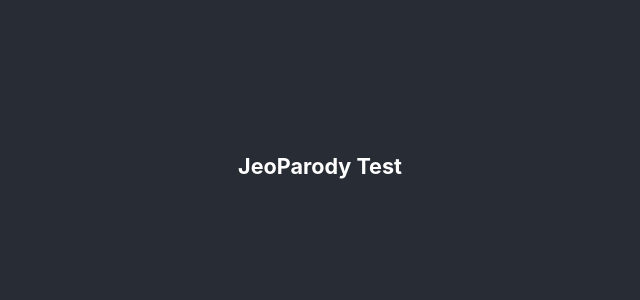
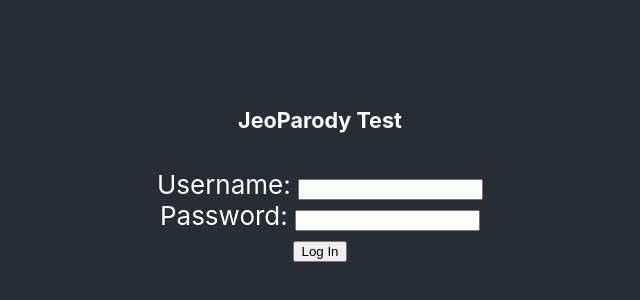
Before and after one commit to brittjavs/jeoparody-frontend, a React (Create React App) app: page / in a window 1280 px wide. Shown: the part 234-534 px from the top of the page, without its empty margins (320-960 px from the left). Built offline with nearby package versions, Linux system fonts and the light colour scheme.

Commit message:
created login component with a form and a handleSubmit and handleOnChange functions. Import Login inside of App.js

```diff
--- a/src/App.js
+++ b/src/App.js
@@ -1,11 +1,13 @@
 import React from 'react';
 import './App.css';
+import Login from "./components/Login.js"
 
 function App() {
   return (
     <div className="App">
       <header className="App-header">
       <h5>JeoParody Test</h5>
+      <Login />
       </header>
     </div>
   );
--- /dev/null
+++ b/src/components/Login.js
@@ -0,0 +1,46 @@
+import React from 'react'
+import {connect} from 'react-redux'
+import {login} from '../actions/currentUser.js'
+
+class Login extends React.Component {
+
+    state = {
+        username: '',
+        password: ''
+    }
+
+
+    handleChange = (event) => {
+        this.setState({
+            [event.target.name]: event.target.value
+        })
+    }
+
+    handleSubmit = (event) => {
+        event.preventDefault()
+        this.props.login(this.state)
+        this.setState({
+            username: '',
+            password: ''
+        })
+        this.props.history.push('/')
+    }
+
+    render(){
+        return(
+            <div className="login-form">
+                <form onSubmit={this.handleSubmit}>
+                    <label>Username: </label>
+                    <input type="text" name="username" value={this.state.username} onChange={this.handleChange} required/>
+                    <br />
+                    <label>Password: </label>
+                    <input type="text" name="password" value={this.state.password} onChange={this.handleChange} required/>
+                    <br />
+                    <input type="submit" value="Log In"/>
+                </form>
+            </div>
+        )
+    }
+}
+
+export default connect(null, { login })(Login)
```
